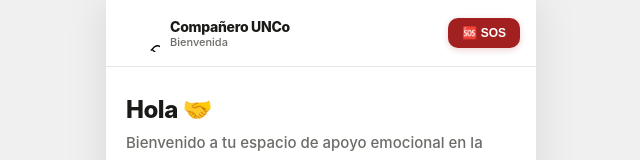
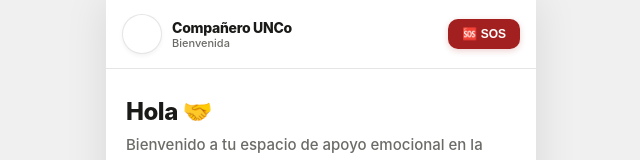
Before and after one commit to lukarodriguezz/companero, a React (Vite) app: page / in a window 1280 px wide. Shown: the top 160 px of the page, without its empty margins (319-959 px from the left). Built offline with nearby package versions, Linux system fonts and the light colour scheme.

Commit message:
feat: logo

```diff
--- a/src/App.jsx
+++ b/src/App.jsx
@@ -1,18 +1,21 @@
+
 import React, { useState } from "react";
-// Importación de componentes de vista
+
+// Componentes de Interfaz
 import HomePage from "@/components/HomePage.jsx";
 import ChatContainer from "@/components/ChatContainer.jsx";
 import MoodTracker from "@/components/MoodTracker.jsx";
 import ResourcesPage from "@/components/ResourcesPage.jsx";
 import PanicModal from "@/components/PanicModal.jsx";
 
-// Importación de Assets y Configuración
-import UncomaLogo from "@/assets/uncoma.svg?react"; // Requiere vite-plugin-svgr
+// Assets y Datos
+// Nota: Requiere vite-plugin-svgr para importar como componente React
+import UncomaLogo from "@/assets/uncoma.svg?react";
 import { DECISION_TREE } from "@/data/decisionTree.js";
 import { db } from "@/db.js";
 
 /**
- * Configuración de Navegación y Títulos
+ * Configuración de Navegación
  */
 const NAV_ITEMS = [
   { id: 'home',      icon: '🏠', label: 'Inicio'   },
@@ -28,24 +31,18 @@ const PAGE_TITLES = {
   resources: 'Red de Apoyo',
 };
 
-/**
- * App - Orquestador Principal de Compañero UNCo
- * Gestiona el ruteo interno, estados de emergencia y puntos de entrada al chat.
- */
 export default function App() {
   const [currentPage, setCurrentPage] = useState('home');
   const [isPanicModalOpen, setIsPanicModalOpen] = useState(false);
 
   /**
-   * Estado para inyectar el nodo inicial al ChatContainer.
-   * Permite que la Home dispare flujos como 'techniques_menu' directamente.
+   * Estado para controlar el punto de entrada al chat.
+   * Permite que la Home dispare nodos específicos (ej. techniques_menu).
    */
   const [chatInitialNode, setChatInitialNode] = useState('start');
 
   /**
-   * handleNavigation - Manejador de cambio de vista con inyección de contexto.
-   * @param {string} targetPage - ID de la página destino.
-   * @param {string} nodeId - ID del nodo inicial si el destino es el chat.
+   * handleNavigation - Orquestador de ruteo interno.
    */
   const handleNavigation = (targetPage, nodeId = 'start') => {
     if (targetPage === 'chat') {
@@ -58,7 +55,7 @@ export default function App() {
     <div style={{
       maxWidth: '430px',
       margin: '0 auto',
-      height: '100dvh', // Soporte para Viewport dinámico en móviles
+      height: '100dvh', // Altura dinámica para navegadores móviles
       display: 'flex',
       flexDirection: 'column',
       background: 'var(--bg1)',
@@ -80,15 +77,23 @@ export default function App() {
         zIndex: 50
       }}>
         <div style={{ display: 'flex', alignItems: 'center', gap: 10 }}>
-          {/* Logo UNCo SVG */}
+
+          {/* CONTENEDOR DEL LOGO: Solución a problemas de visibilidad en Desktop/Mobile */}
           <div style={{
-            width: 38,
-            height: 38,
+            width: 40,
+            height: 40,
             display: 'flex',
             alignItems: 'center',
-            justifyContent: 'center'
+            justifyContent: 'center',
+            flexShrink: 0,
+            background: '#FFFFFF', // Fondo blanco para contraste del SVG
+            borderRadius: '50%',
+            border: '1px solid var(--b3)',
+            padding: '2px', // Espaciado interno para que el logo no toque los bordes
+            overflow: 'hidden',
+            boxShadow: '0 2px 4px rgba(0,0,0,0.05)'
           }}>
-            <UncomaLogo style={{ width: '100%', height: '100%' }} />
+            <UncomaLogo style={{ width: '85%', height: '85%' }} />
           </div>
 
           <div>
@@ -122,7 +127,7 @@ export default function App() {
         </button>
       </header>
 
-      {/* ── ÁREA DE CONTENIDO (ROUTER DINÁMICO) ── */}
+      {/* ── MAIN CONTENT (ROUTER) ── */}
       <main style={{
         flex: 1,
         overflow: 'hidden',
@@ -165,7 +170,7 @@ export default function App() {
         display: 'flex',
         flexShrink: 0,
         background: 'var(--bg1)',
-        paddingBottom: 'calc(8px + env(safe-area-inset-bottom))',
+        paddingBottom: 'calc(8px + env(safe-area-inset-bottom))', // Soporte para barra de gestos
       }}>
         {NAV_ITEMS.map(item => (
           <button
@@ -204,7 +209,7 @@ export default function App() {
         ))}
       </nav>
 
-      {/* MODAL GLOBAL DE EMERGENCIA */}
+      {/* MODALES GLOBALES */}
       {isPanicModalOpen && (
         <PanicModal onClose={() => setIsPanicModalOpen(false)} />
       )}
```
